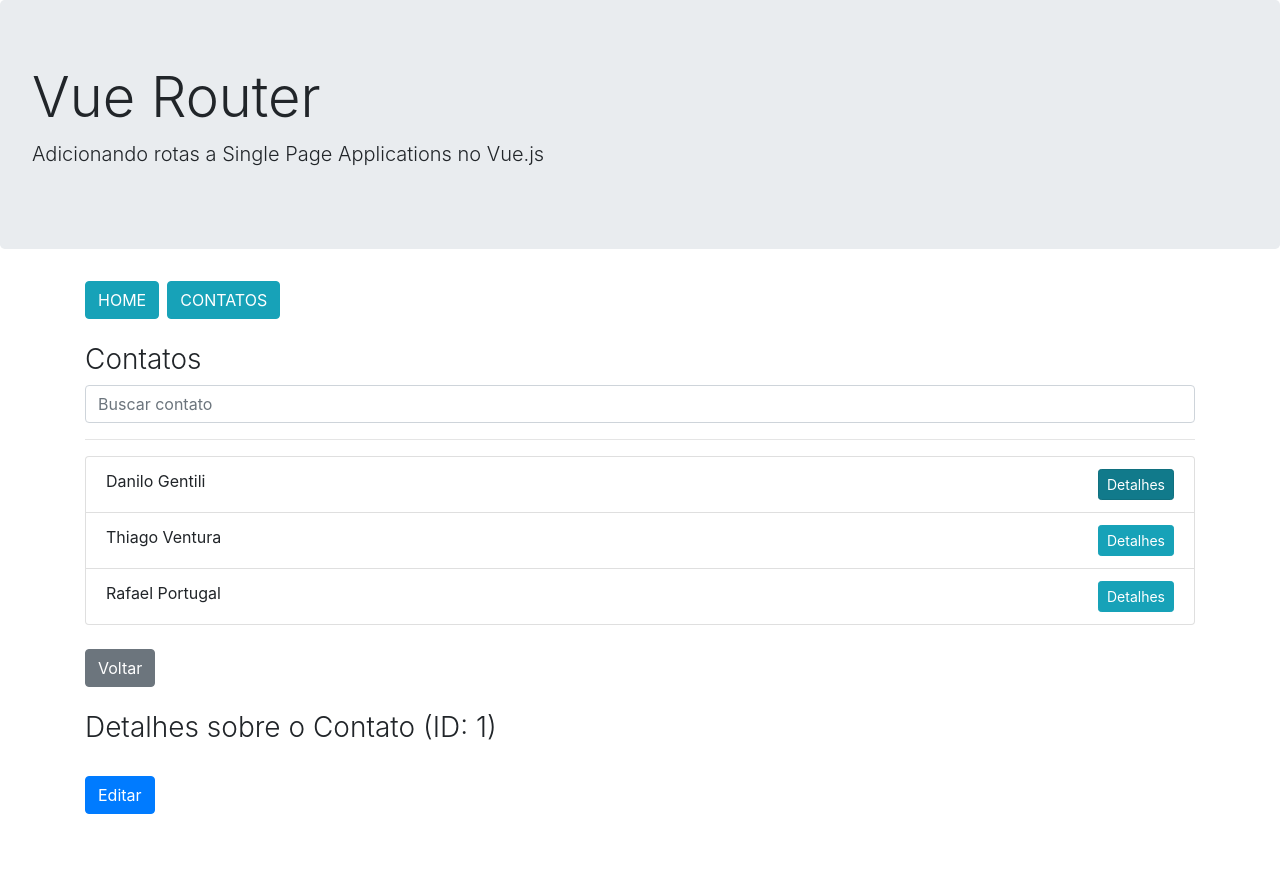
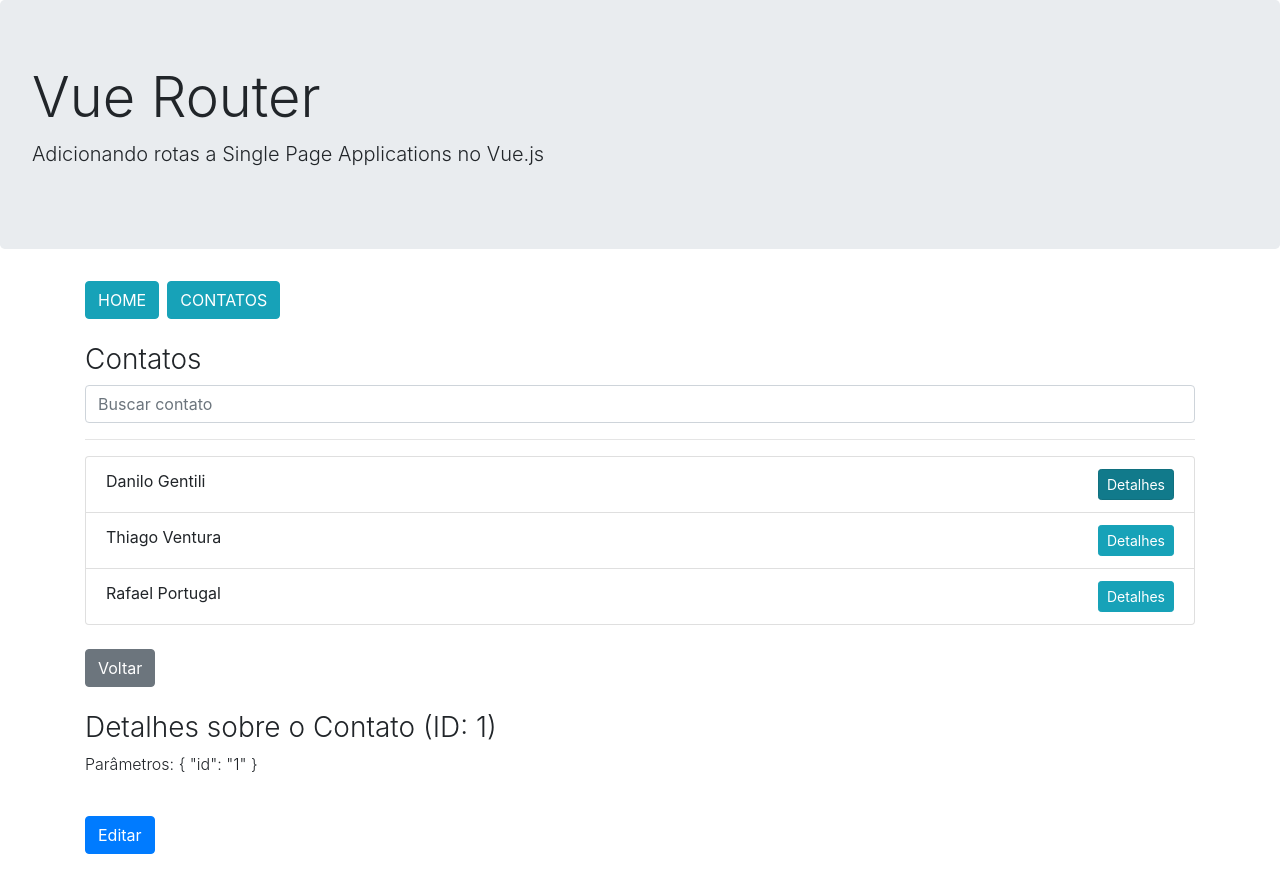
Before and after one commit to taironedias/vue-init, a Vue app in the folder with-docker/code/vue-rotas/: page /contatos/1 in a window 1280 px wide. Before the commit the page ends 838 px from the top, so only its background shows below. Built offline with nearby package versions, Linux system fonts and the light colour scheme.

Commit message:
usando guarda de rota "beforeRouteUpdate" (implementada no component)

```diff
--- a/with-docker/code/vue-rotas/src/views/contatos/ContatoDetalhes.vue
+++ b/with-docker/code/vue-rotas/src/views/contatos/ContatoDetalhes.vue
@@ -1,6 +1,7 @@
 <template>
     <div>
         <h3 class="font-weight-light">Detalhes sobre o Contato (ID: {{ id }})</h3>
+        <p class="font-weight-light">Parâmetros: {{ parametros }}</p>
         <router-link
             :to="`/contatos/${id}/editar`"
             class="btn btn-primary mt-4 mb-4">
@@ -16,6 +17,16 @@ export default {
             type: Number,
             require: true
         }
+    },
+    data() {
+        return {
+            parametros: this.$route.params
+        }
+    },
+    beforeRouteUpdate(to, from, next) {
+        console.log('beforeRouteUpdate')
+        this.parametros = to.params
+        next()
     }
 }
 </script>
```
